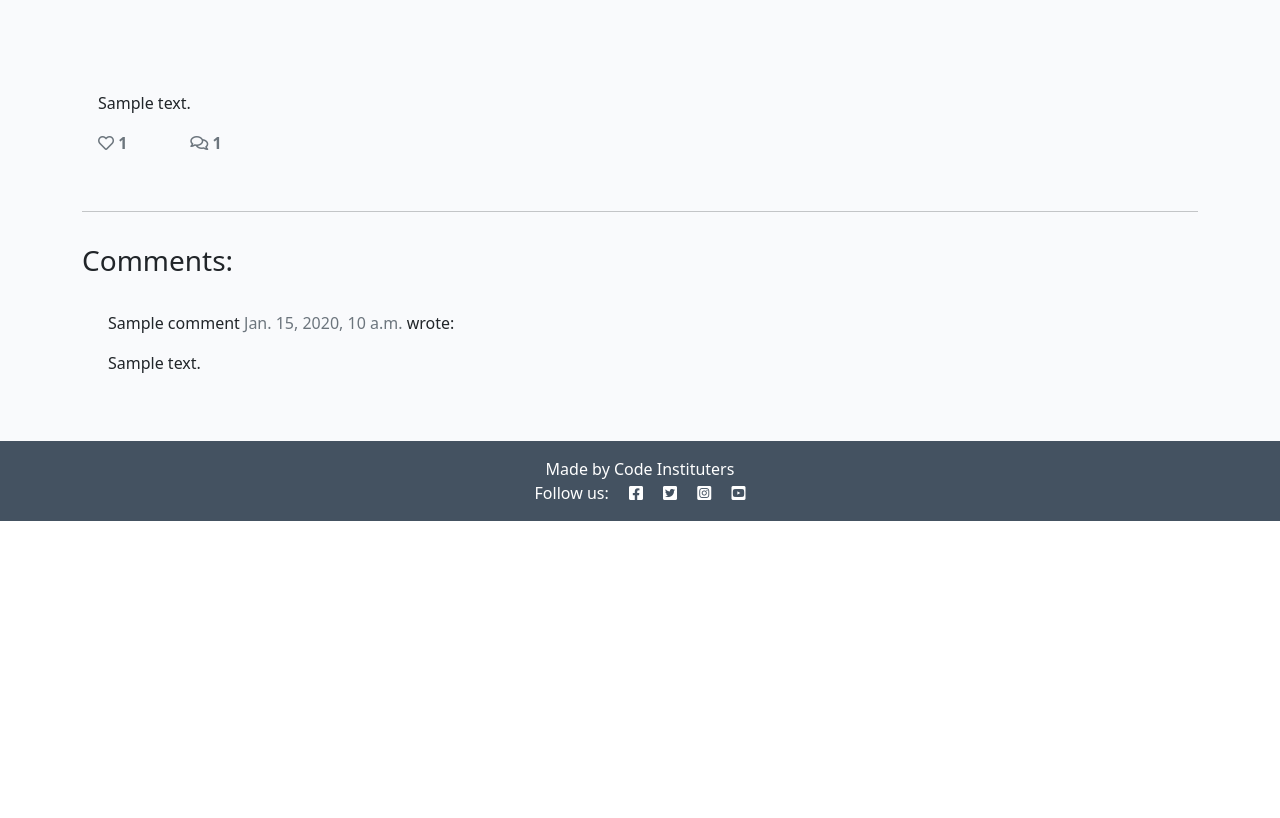
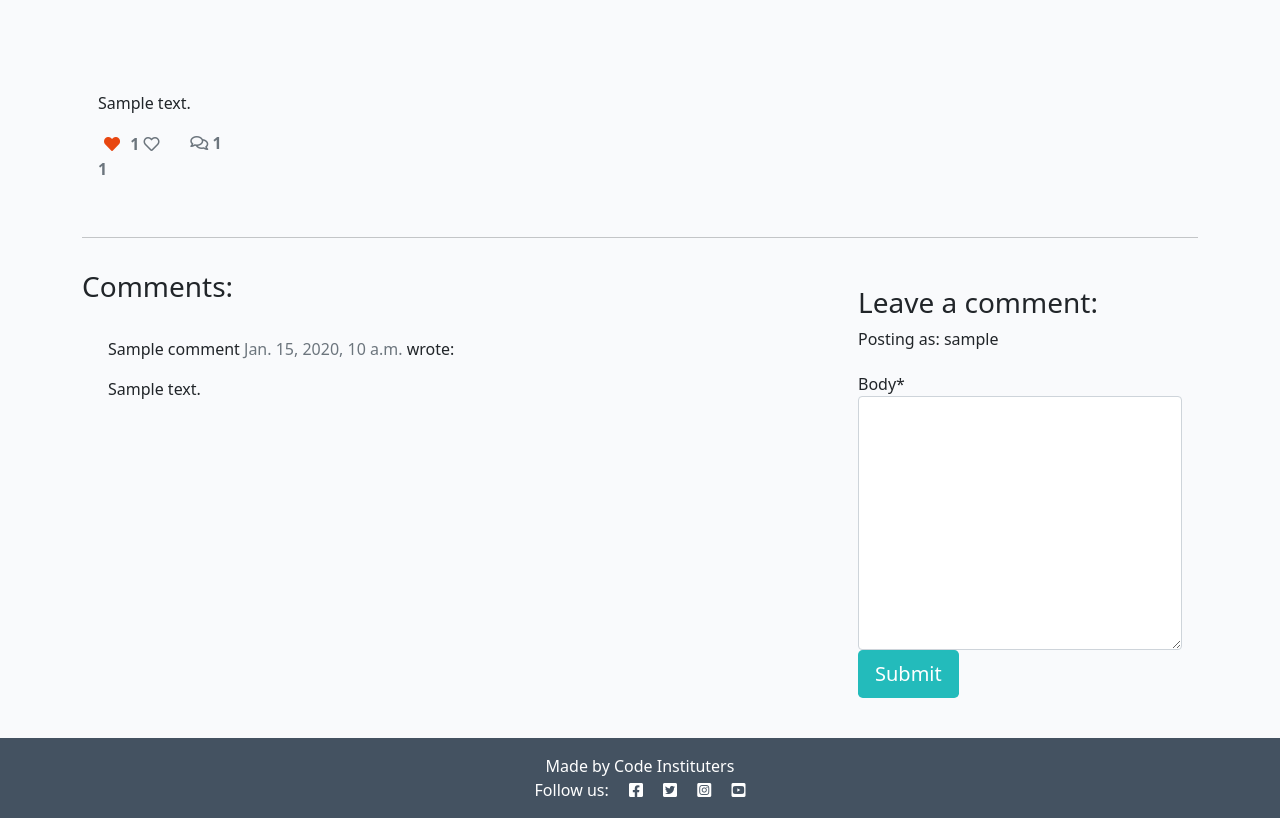
Before and after one commit to rebahama/think-blog, a Django app: a page that uses templates/post_detail.html in a window 1280 px wide. Shown: the part 281-1099 px from the top of the page. Before the commit the page ends 802 px from the top, so only its background shows below. Run offline with Django 3.2, Linux system fonts and the light colour scheme; a user stored in the database is signed in; tables that the repository leaves empty hold one stand-in row (values such as "Sample post"); some libraries are stand-ins or nearby versions.

Commit message:
add likes

```diff
--- /dev/null
+++ b/blog/forms.py
@@ -0,0 +1,9 @@
+from . models import Comment
+from django import forms
+
+
+
+class CommentForm(forms.ModelForm):
+    class Meta:
+        model = Comment
+        fields = ('body',)
--- a/blog/urls.py
+++ b/blog/urls.py
@@ -4,4 +4,6 @@ from django.urls import path
 urlpatterns = [
     path('', views.PostList.as_view(), name='home'),
     path('<slug:slug>/', views.PostDetail.as_view(), name='post_detail'),
+    path('like/<slug:slug>', views.PostLike.as_view(), name='post_like'),
+
 ]
--- a/blog/views.py
+++ b/blog/views.py
@@ -1,11 +1,14 @@
-from django.shortcuts import render, get_object_or_404
+from django.shortcuts import render, get_object_or_404, reverse
 from django.views import generic, View
+from django.http import HttpResponseRedirect
 from .models import Post
-# Create your views here.
+from .forms import CommentForm
+
+
 class PostList(generic.ListView):
     model = Post
-    queryset=Post.objects.filter(status=1).order_by('created_on')
-    template_name='index.html'
+    queryset = Post.objects.filter(status=1).order_by("-created_on")
+    template_name = "index.html"
     paginate_by = 6
 
 
@@ -25,6 +28,51 @@ class PostDetail(View):
             {
                 "post": post,
                 "comments": comments,
+                "commented": False,
+                "liked": liked,
+                "comment_form": CommentForm()
+            },
+        )
+
+    def post(self, request, slug, *args, **kwargs):
+
+        queryset = Post.objects.filter(status=1)
+        post = get_object_or_404(queryset, slug=slug)
+        comments = post.comments.filter(approved=True).order_by("-created_on")
+        liked = False
+        if post.likes.filter(id=self.request.user.id).exists():
+            liked = True
+
+        comment_form = CommentForm(data=request.POST)
+        if comment_form.is_valid():
+            comment_form.instance.email = request.user.email
+            comment_form.instance.name = request.user.username
+            comment = comment_form.save(commit=False)
+            comment.post = post
+            comment.save()
+        else:
+            comment_form = CommentForm()
+
+        return render(
+            request,
+            "post_detail.html",
+            {
+                "post": post,
+                "comments": comments,
+                "commented": True,
+                "comment_form": comment_form,
                 "liked": liked
             },
         )
+
+
+class PostLike(View):
+
+    def post(self, request, slug, *args, **kwargs):
+        post = get_object_or_404(Post, slug=slug)
+        if post.likes.filter(id=request.user.id).exists():
+            post.likes.remove(request.user)
+        else:
+            post.likes.add(request.user)
+
+        return HttpResponseRedirect(reverse('post_detail', args=[slug]))
--- a/requirements.txt
+++ b/requirements.txt
@@ -4,6 +4,7 @@ dj-database-url==0.5.0
 dj3-cloudinary-storage==0.0.6
 Django==3.2.13
 django-allauth==0.51.0
+django-crispy-forms==1.14.0
 django-summernote==0.8.20.0
 gunicorn==20.1.0
 oauthlib==3.2.0
--- a/templates/post_detail.html
+++ b/templates/post_detail.html
@@ -1,4 +1,5 @@
 {% extends 'base.html' %} {% block content %}
+{% load crispy_forms_tags %}
 
 <div class="masthead">
     <div class="container">
@@ -33,6 +34,25 @@
                 <div class="row">
 
                     <div class="col-1">
+                        <strong>
+                            {%if user.is_authenticated%}
+                            <form class="d-inline" action="{%url 'post_like' post.slug%}" method="POST">
+                                {%csrf_token%}
+                                {%if liked%}
+
+                                <button type="submit" name="blogpost_id" value="{{post.slug}}" class="btn-like"><i class="fas fa-heart"> </i> </button>
+                                {%else%}
+
+                                <button type="submit" name="blogpost_id" value="{{post.slug}}" class="btn-like"><i class="far fa-heart"> </i> </button>
+                                {%endif%}
+
+                            </form>
+                            {%else%}
+                            <span class="text-secondary"><i class="far fa-heart"></i></span>
+                            {%endif%}
+                            <span class="text-secondary">{{post.number_of_likes}}</span>
+
+                        </strong>
                         <!-- The number of likes goes before the closing strong tag -->
                         <strong class="text-secondary"><i class="far fa-heart"></i> {{ post.number_of_likes }} </strong>
                     </div>
@@ -77,6 +97,22 @@
         <div class="col-md-4 card mb-4  mt-3 ">
             <div class="card-body">
                 <!-- For later -->
+                {% if commented %}
+                <div class="alert alert-success" role="alert">
+                    Your comment is awaiting approval
+                </div>
+                {% else %}
+                {% if user.is_authenticated %}
+
+                <h3>Leave a comment:</h3>
+                <p>Posting as: {{ user.username }}</p>
+                <form method="post" style="margin-top: 1.3em;">
+                    {{ comment_form | crispy }}
+                    {% csrf_token %}
+                    <button type="submit" class="btn btn-signup btn-lg">Submit</button>
+                </form>
+                {% endif %}
+                {% endif %}
             </div>
         </div>
     </div>
```
Also changed, not shown: codestar/settings.py (+5 -2 lines).
